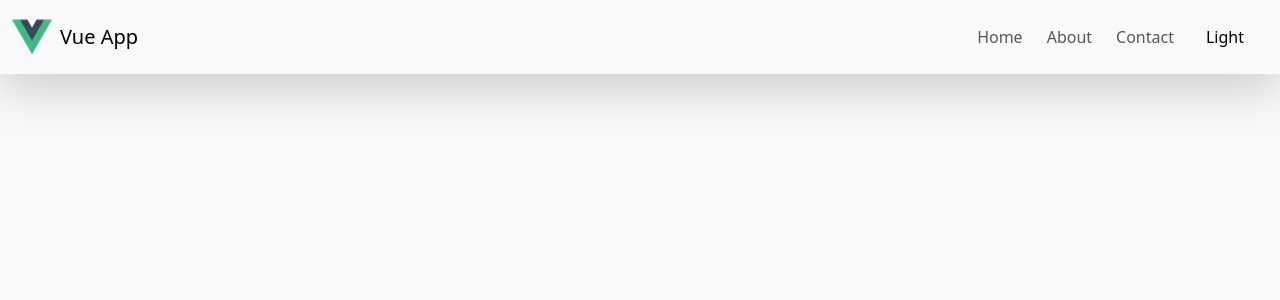
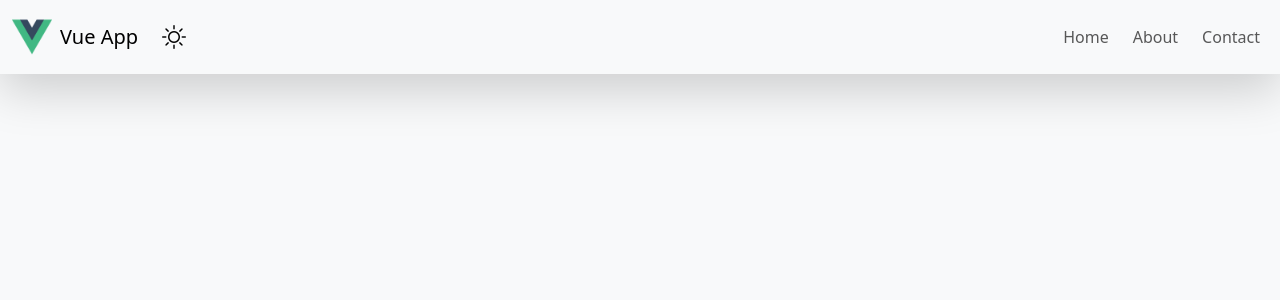
Before and after one commit to Abdu-user/Web-Dev-Skills-, a Vue app: page / in a window 1280 px wide. Shown: the top 300 px of the page. Built offline with nearby package versions, Linux system fonts and the light colour scheme.

Commit message:
Navbar v1.4

```diff
--- a/package.json
+++ b/package.json
@@ -10,6 +10,7 @@
   },
   "dependencies": {
     "bootstrap": "^5.3.3",
+    "bootstrap-icons": "^1.11.3",
     "core-js": "^3.8.3",
     "register-service-worker": "^1.7.2",
     "vue": "^3.2.13",
--- a/src/components/ToggleThemeButton.vue
+++ b/src/components/ToggleThemeButton.vue
@@ -1,46 +1,73 @@
 <template>
-  <div>
+  <transition-group
+    name="fade"
+    tag="div"
+    class="m-2 fixed-width position-relative d-flex justify-content-center align-items-center"
+    :class="className"
+  >
     <div
+      v-if="theme === 'dark'"
+      key="dark"
       role="button"
-      class="custom-hover px-4"
+      class="custom-hover theme-toggler"
+      tabindex="0"
       @click="toggleTheme"
+      aria-label="Toggle to Light Theme"
     >
-      {{ theme }}
+      <i class="bi bi-moon fs-4"></i>
     </div>
-    <!-- <div
+    <div
+      v-else
+      key="light"
       role="button"
-      v-else
-      class="custom-hover"
+      class="custom-hover theme-toggler"
+      tabindex="0"
       @click="toggleTheme"
+      aria-label="Toggle to Dark Theme"
     >
-      Dark
-    </div> -->
-  </div>
+      <i class="bi bi-sun fs-4"></i>
+    </div>
+  </transition-group>
 </template>
+
+<style scoped>
+.fixed-width {
+  width: 24px;
+}
+/* Transition styles */
+.fade-enter-active,
+.fade-leave-active {
+  transition: opacity 0.3s ease, transform 0.3s ease;
+}
+.fade-enter-from {
+  opacity: 0;
+  transform: translateY(-10px);
+}
+.fade-leave-to {
+  opacity: 0;
+  transform: translateY(10px);
+}
+.custom-hover {
+  position: absolute;
+  text-transform: capitalize;
+}
+.custom-hover:hover {
+  color: var(--vue-green); /* Bootstrap's green color */
+}
+</style>
+
 <script setup lang="ts">
 import { ThemeType } from "@/App.vue";
 import { BusType } from "@/globals/bus";
 import { inject } from "vue";
 
-const props = defineProps<{ theme: ThemeType }>();
+const props = defineProps({
+  theme: String as () => ThemeType,
+  className: { type: String, default: "" },
+});
 // const emit = defineEmits(["toggleTheme"]);
 const bus = inject("$bus") as BusType;
 const toggleTheme = () => {
   bus.$emit("toggleTheme");
 };
 </script>
-
-<style scoped>
-/* .btn:hover,
-.btn:active {
-  background: transparent;
-  box-shadow: none;
-  border: none;
-} */
-.custom-hover {
-  text-transform: capitalize;
-}
-.custom-hover:hover {
-  color: #28a745; /* Bootstrap's green color */
-}
-</style>
--- a/src/components/navbar/Navbar.vue
+++ b/src/components/navbar/Navbar.vue
@@ -18,11 +18,14 @@
 
     <!-- v-if="isPhoneSize" -->
 
+    <ToggleThemeButton
+      :theme="theme"
+      class-name="me-auto"
+    />
     <NavbarLinks
       v-if="!isPhoneSize"
       className="d-flex flex-row gap-2"
     />
-    <ToggleThemeButton :theme="theme" />
     <MobileModalDropDown
       v-if="isPhoneSize"
       :childClass="`bg-${theme} px-3 pb-3 pt-1 left-3 start-negative mobileLi ${mobileComputed}`"
@@ -86,41 +89,4 @@ const isPhoneSize = ref(window.innerWidth < 576);
 
 @media (min-width: 1200px) {
 }
-/* Default position (for larger screens, no changes) */
-/* nav .navbar-nav {
-  display: flex;
-}
-
-nav .navbar-nav .nav-item {
-  display: flex;
-}
-
-/* Media query for screens smaller than 576px */
-/* @media (max-width: 576px) {
-  nav .navbar-nav {
-    flex-direction: column;
-  } */
-
-/* Move ToggleThemeButton to be the second child */
-/* nav > .navbar-toggler {
-    order: 2;
-  }
-} */
 </style>
-<!--
-nav .navbar-nav .nav-item:nth-child(1) {
-  order: 1; /* First child (Home) stays first */
-}
-
-nav .navbar-nav .nav-item:nth-child(2) {
-  order: 3; /* Second child (About) stays second */
-}
-
-nav .navbar-nav .nav-item:nth-child(3) {
-  order: 4; /* Third child (Contact) stays third */
-}
-
-/* Ensuring ToggleThemeButton is second */
-/* nav > .navbar-toggler + ToggleThemeButton {
-  order: 2;
-} */ -->
--- a/src/main.ts
+++ b/src/main.ts
@@ -3,6 +3,7 @@ import App from "./App.vue";
 import router from "./router";
 import "bootstrap/dist/css/bootstrap.min.css";
 // import "bootstrap/dist/js/bootstrap.bundle.min.js";
+import "bootstrap-icons/font/bootstrap-icons.css";
 
 import "./main.css";
 import bus from "./globals/bus";
--- a/src/shims-vue.d.ts
+++ b/src/shims-vue.d.ts
@@ -8,3 +8,4 @@ declare module "*.png" {
   const value: string;
   export default value;
 }
+declare module "register-service-worker";
```
Also changed, not shown: src/registerServiceWorker.ts (+18 -21 lines), 1 other file (tests, documents, lock files or other folders).
